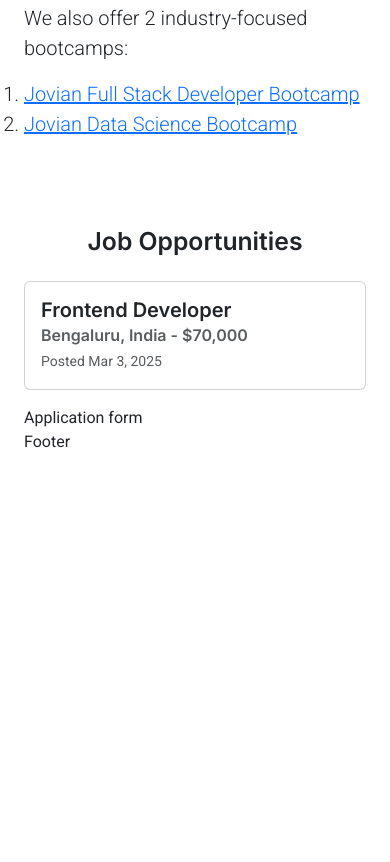
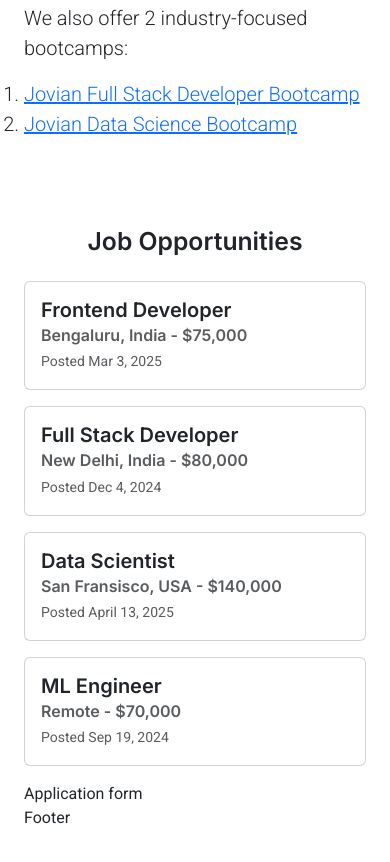
Before and after one commit to lengleman-spec/jovian-bootstrap, a plain HTML site: page src/index.html in a window 390 px wide. Shown: the part 600-1462 px from the top of the page. Before the commit the page ends 1102 px from the top, so only its background shows below. Drawn offline with nearby package versions, Linux system fonts and the light colour scheme.

Commit message:
added other 3 job listings

```diff
--- a/src/index.html
+++ b/src/index.html
@@ -97,12 +97,33 @@
     <div class="container px-4 my-5">
         <h2 class="text-center mb-4">Job Opportunities</h2>
         <!--JOBS LIST-->
-        <div>
+        <div class="d-md-none">
             <div class="card mb-3">
                 <div class="card-body">
                     <h5 class="card-title">Frontend Developer</h5>
-                    <h6 class="card-subtitle mb-1 text-body-secondary">Bengaluru, India - $70,000</h6>
+                    <h6 class="card-subtitle mb-1 text-body-secondary">Bengaluru, India - $75,000</h6>
                     <small class="card-text text-body-secondary">Posted Mar 3, 2025</small>
+                </div>
+            </div>
+            <div class="card mb-3">
+                <div class="card-body">
+                    <h5 class="card-title">Full Stack Developer</h5>
+                    <h6 class="card-subtitle mb-1 text-body-secondary">New Delhi, India - $80,000</h6>
+                    <small class="card-text text-body-secondary">Posted Dec 4, 2024</small>
+                </div>
+            </div>
+            <div class="card mb-3">
+                <div class="card-body">
+                    <h5 class="card-title">Data Scientist</h5>
+                    <h6 class="card-subtitle mb-1 text-body-secondary">San Fransisco, USA - $140,000</h6>
+                    <small class="card-text text-body-secondary">Posted April 13, 2025</small>
+                </div>
+            </div>
+            <div class="card mb-3">
+                <div class="card-body">
+                    <h5 class="card-title">ML Engineer</h5>
+                    <h6 class="card-subtitle mb-1 text-body-secondary">Remote - $70,000</h6>
+                    <small class="card-text text-body-secondary">Posted Sep 19, 2024</small>
                 </div>
             </div>
         </div>
```
